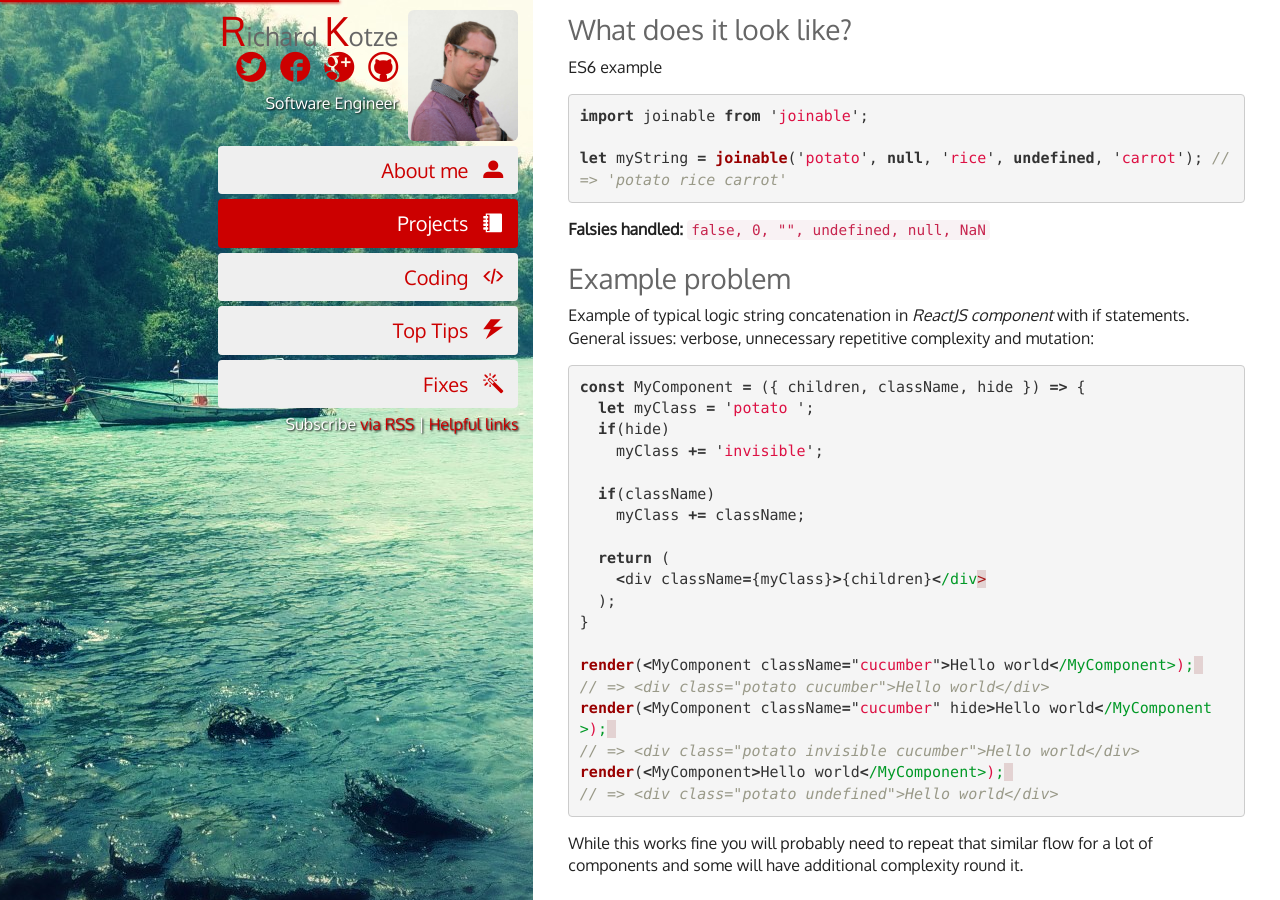
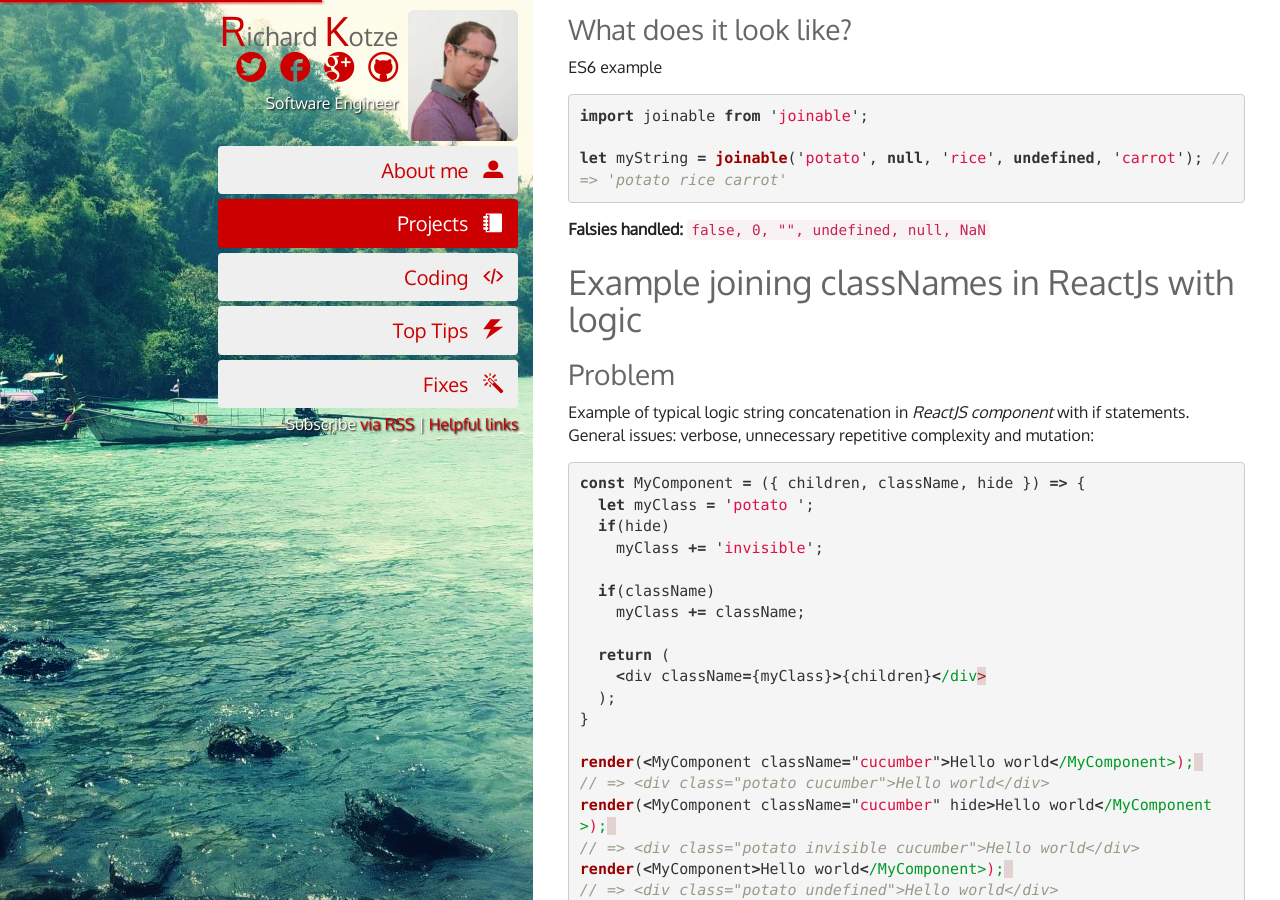
Before and after one commit to rkotze/rkotze.github.io, a Jekyll site: the page built from _posts/2016-07-30-joinable.md, in a window 1280 px wide and 900 px high, scrolled down 477 px. Built offline with Jekyll 4.4.1, drawn with Linux system fonts in a browser that asks for light colours; comment, search, counter and statistics services are not loaded.

Commit message:
update joinable post.

```diff
--- a/_posts/2016-07-30-joinable.md
+++ b/_posts/2016-07-30-joinable.md
@@ -5,7 +5,7 @@ date:   2016-07-30 17:00:12 +0000
 permalink: /projects/joinable
 category: projects
 meta_description: >
- Join strings easily by removing the repetitive `falsy` checks
+ Join strings easily by removing the repetitive `falsy` checks. Joining classNames in React js.
 excerpt_separator: <!--more-->
 ---
 
@@ -32,7 +32,9 @@ let myString = joinable('potato', null, 'rice', undefined, 'carrot'); // => 'pot
 
 **Falsies handled:** `false, 0, "", undefined, null, NaN`
 
-### Example problem
+## Example joining classNames in ReactJs with logic
+
+### Problem
 
 Example of typical logic string concatenation in _ReactJS component_ with if statements. General issues: verbose, unnecessary repetitive complexity and mutation:
 
```
